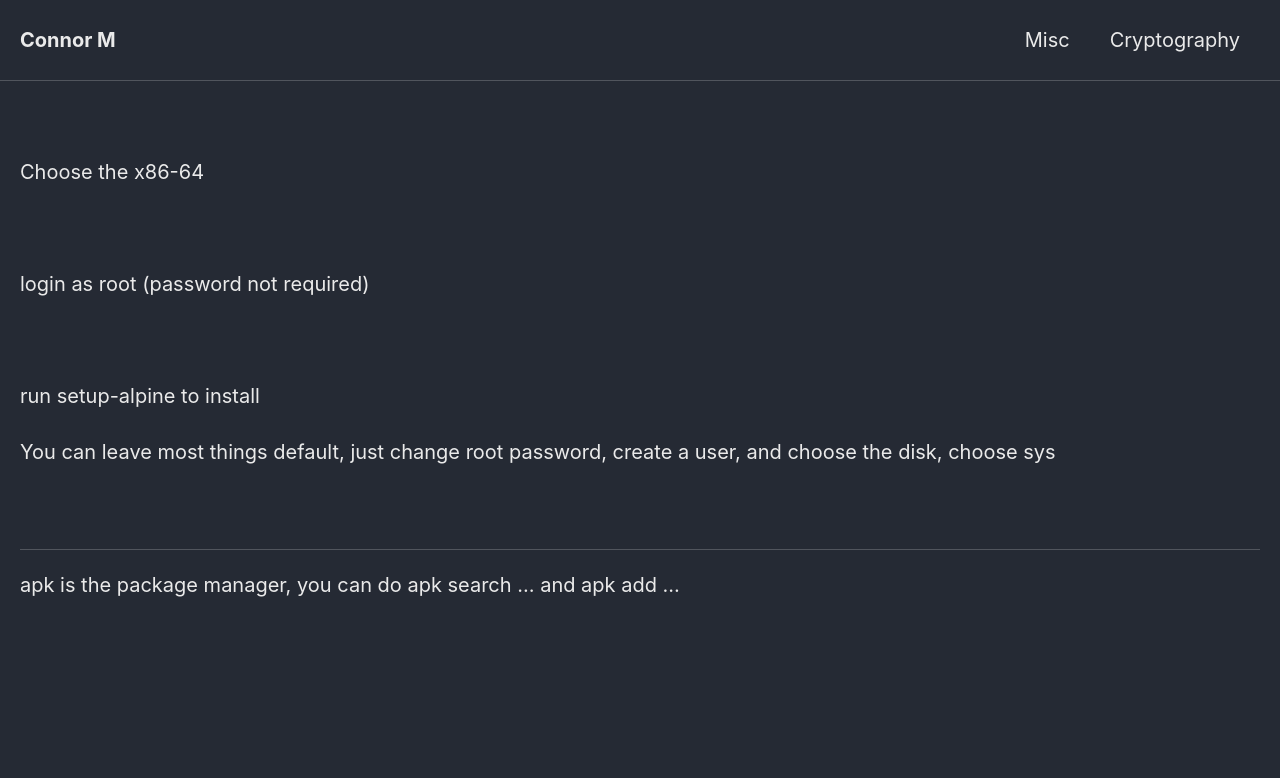
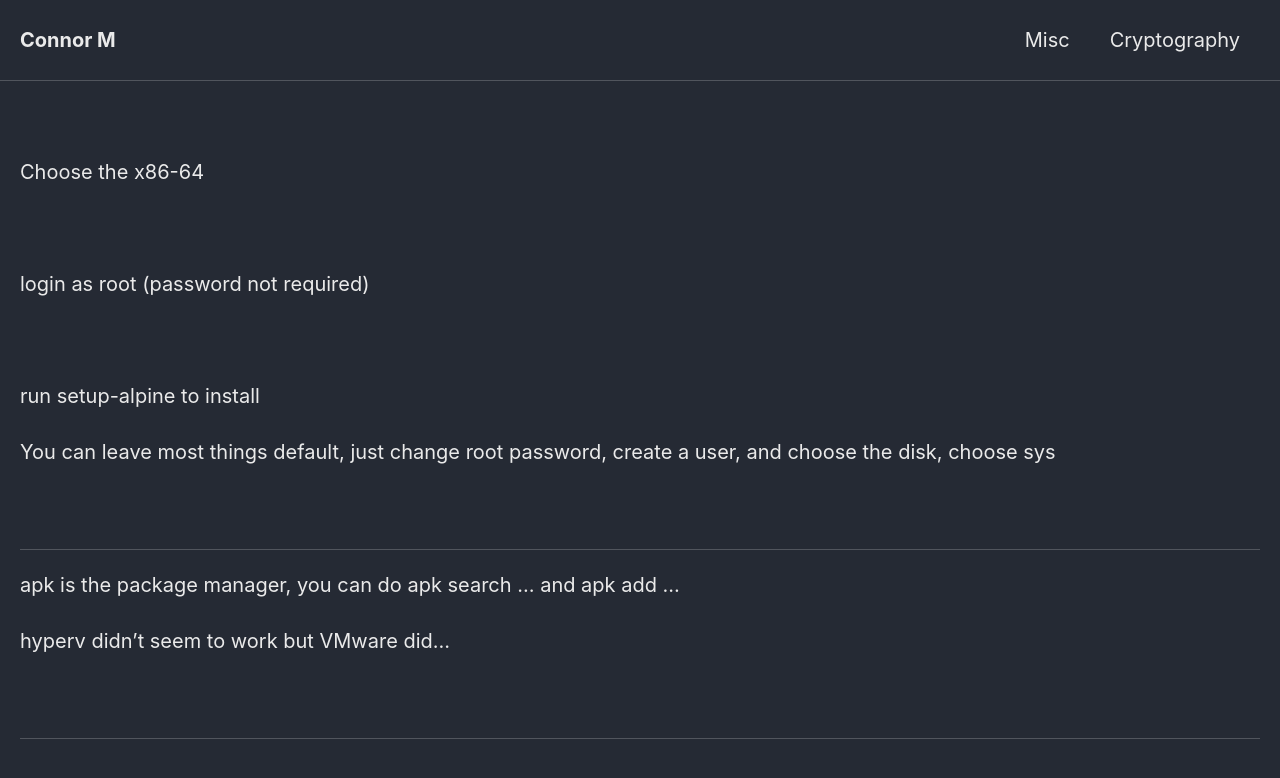
Before and after one commit to Connor-McCartney/Connor-McCartney.github.io, a Jekyll site: the page built from _pages/misc/alpine.md, in a window 1280 px wide. Shown: the top 778 px of the page. Built offline with Jekyll 4.4.1, drawn with Linux system fonts in a browser that asks for light colours; cached includes are drawn as plain includes; our own code applies the rules of GitHub Pages for plain Markdown files.

Commit message:
Update alpine.md

```diff
--- a/_pages/misc/alpine.md
+++ b/_pages/misc/alpine.md
@@ -22,3 +22,12 @@ You can leave most things default, just change root password, create a user, and
 ---
 
 apk is the package manager, you can do apk search ... and apk add ...
+
+hyperv didn't seem to work but VMware did...
+
+
+<br>
+
+---
+
+<br>
```
